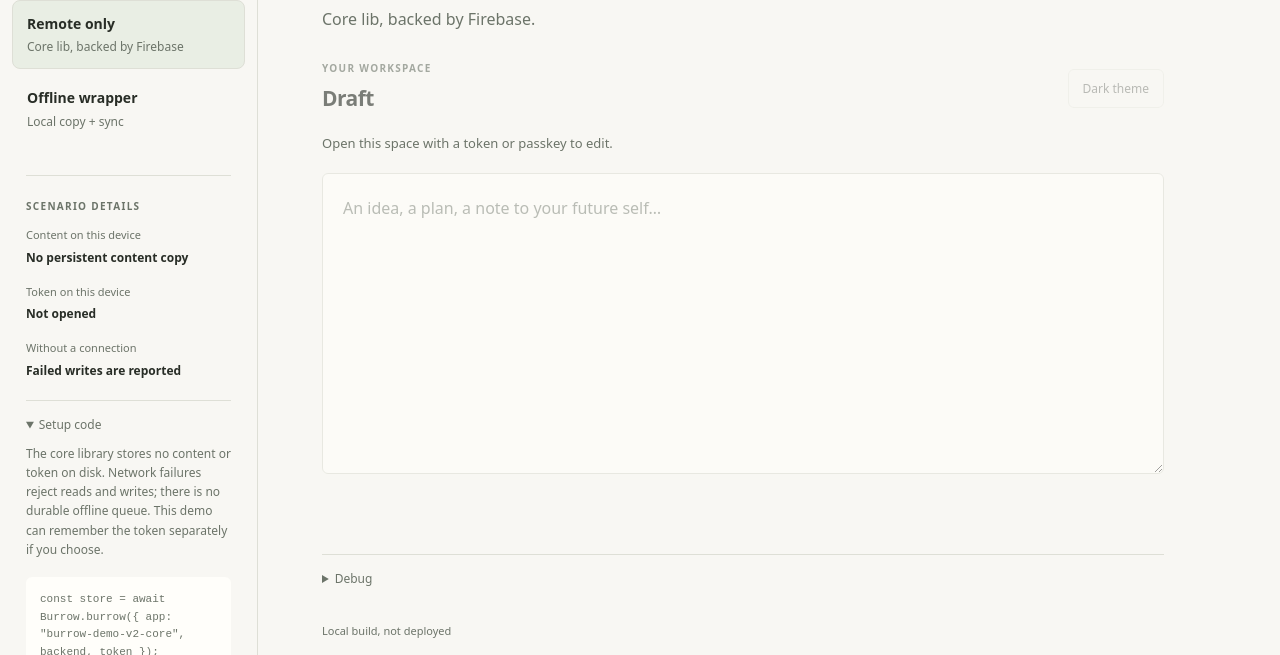
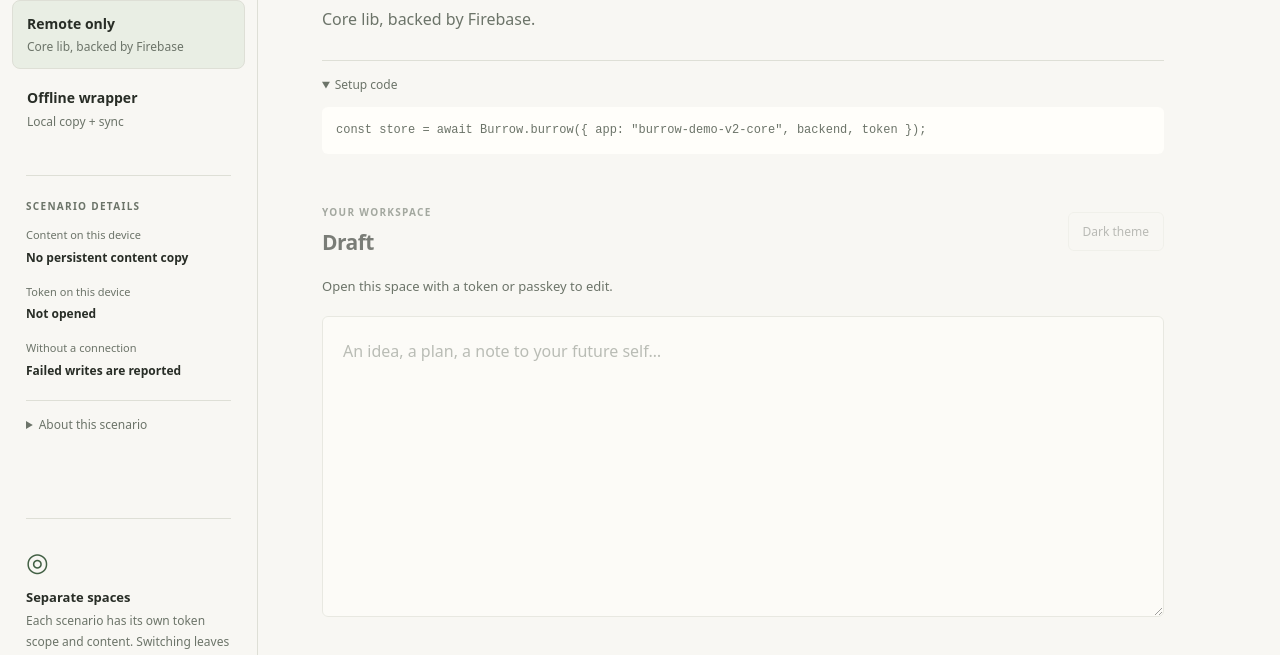
Before and after one commit to Froussios/burrow-storage, a website with bundled scripts: page demo/v2.html in a window 1280 px wide. Both pictures are taken after a click on the heading "Setup code". Shown: the part 145-800 px from the top of the page. Built offline with nearby package versions, Linux system fonts and the light colour scheme; some packages are replaced by stand-ins of ours.

Commit message:
Keep setup snippets in the main content area

```diff
--- a/demo/v2.css
+++ b/demo/v2.css
@@ -239,9 +239,10 @@ summary {
   font-size: 12px;
 }
 .setup {
-  padding: 14px 0 0;
+  padding: 14px 0;
+  margin-bottom: 24px;
 }
-.setup p {
+.scenario-explanation p {
   font-size: 12px;
   color: var(--muted);
 }
@@ -251,10 +252,8 @@ pre {
   color: var(--muted);
 }
 pre code {
-  white-space: pre-wrap;
-  overflow-wrap: anywhere;
   display: block;
-  font-size: 11px;
+  font-size: 12px;
   padding: 14px;
   border-radius: 6px;
   background: var(--field);
--- a/demo/v2.html
+++ b/demo/v2.html
@@ -51,10 +51,9 @@
               <dd id="scenario-network"></dd>
             </div>
           </dl>
-          <details class="setup">
-            <summary>Setup code</summary>
-            <p id="scenario-detail"></p>
-            <pre><code id="setup-code"></code></pre>
+          <details class="scenario-explanation">
+            <summary>About this scenario</summary>
+            <p id="scenario-detail" class="hint"></p>
             <p class="hint">
               Both scenarios use the same async storage API and editor. Passkey
               tokens are derived separately for each scenario's app namespace.
@@ -191,6 +190,11 @@
           </div>
         </div>
 
+        <details id="setup-snippets" class="setup" hidden>
+          <summary>Setup code</summary>
+          <pre><code id="setup-code"></code></pre>
+        </details>
+
         <div id="app">
           <fieldset
             id="workspace"
--- a/demo/v2.js
+++ b/demo/v2.js
@@ -75,6 +75,7 @@
   $("scenario-summary").textContent = scenario.summary;
   $("scenario-detail").textContent = scenario.detail;
   $("setup-code").textContent = scenario.setup;
+  $("setup-snippets").hidden = false;
   for (const key of ["storage", "network"])
     $("scenario-" + key).textContent = scenario[key];
   const updateCustodyChoice = () => {
```
Also changed, not shown: docs/user-journeys.md (+2 -2 lines), test/e2e/demo-v2.spec.ts (+4 -4 lines).
